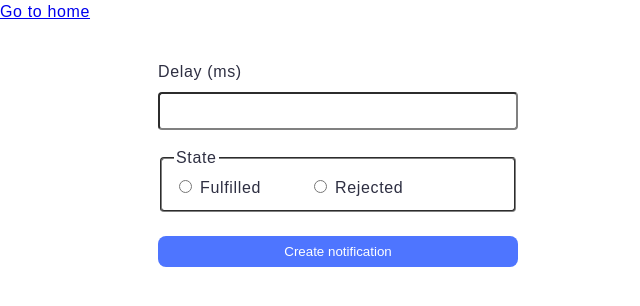
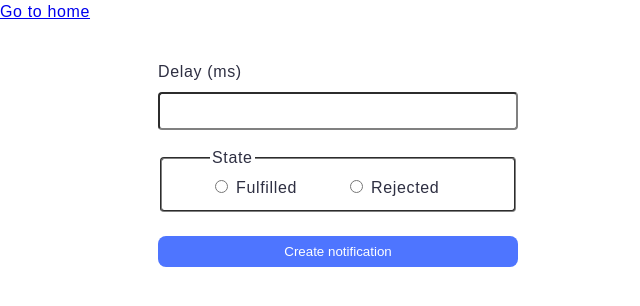
Before and after one commit to yanassam/goit-js-hw-10, a website built with Vite: page src/2-snackbar.html in a window 1280 px wide. Shown: the whole page, without its empty margins (0-640 px from the left). Built offline with nearby package versions, Linux system fonts and the light colour scheme.

Commit message:
Update snackbar.css

```diff
--- a/src/css/snackbar.css
+++ b/src/css/snackbar.css
@@ -55,6 +55,7 @@ fieldset{
   margin-top: 16px;
   display: flex;
   gap: 48px;
+  padding-left: 48px;
 }
 fieldset:hover{
   border-color: #000000;
```
